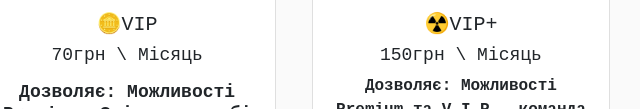
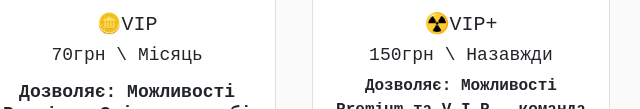
Before and after one commit to VortexPR/vortexpr.github.io, a plain HTML site: page donate.html in a window 1280 px wide. Shown: the part 691-800 px from the top of the page, 366-1006 px from the left. Drawn offline with nearby package versions, Linux system fonts and the light colour scheme.

Commit message:
Update donate.html

```diff
--- a/donate.html
+++ b/donate.html
@@ -92,7 +92,7 @@
               <img style="border-radius: 10px;" src="images/vip+.png" class="card-img-top" alt="...">
               <div class="card-body">
                 <h5 style="text-align: center;" class="card-title">☢️VIP+</h5>
-                <h1 style="text-align: center; font-size: 18px;" class="card-text">150грн \ Місяць</h1>
+                <h1 style="text-align: center; font-size: 18px;" class="card-text">150грн \ Назавжди</h1>
 
                 <p style="text-align: center;" class="card-text"><b>Дозволяє: Можливості Premium та V.I.P., команда .Setname, бути помічником івентера під час івенту.</b></p>
                 <p style="text-align: center;" class="card-text">Повний список прав в діскорді.</p>
```
